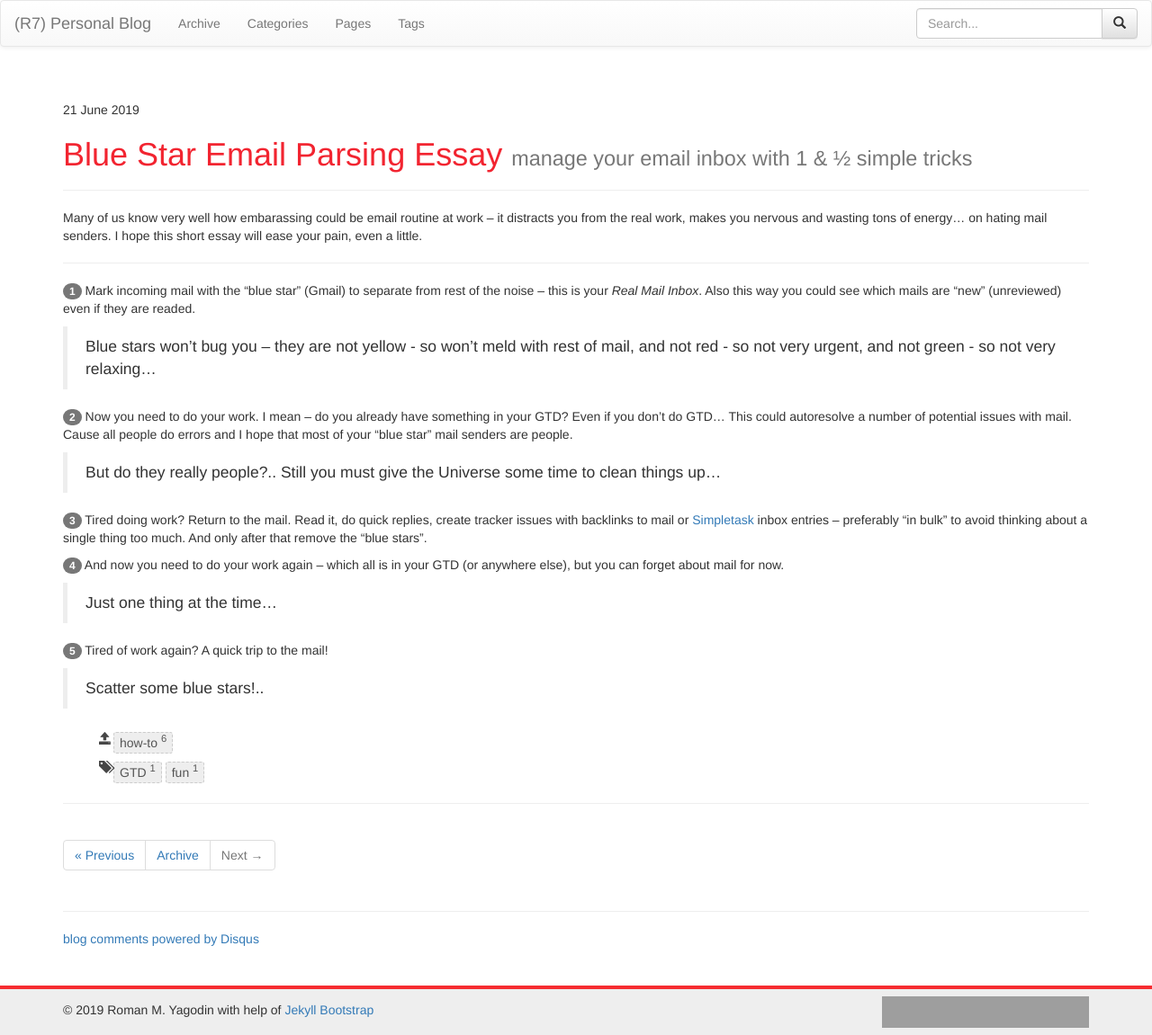
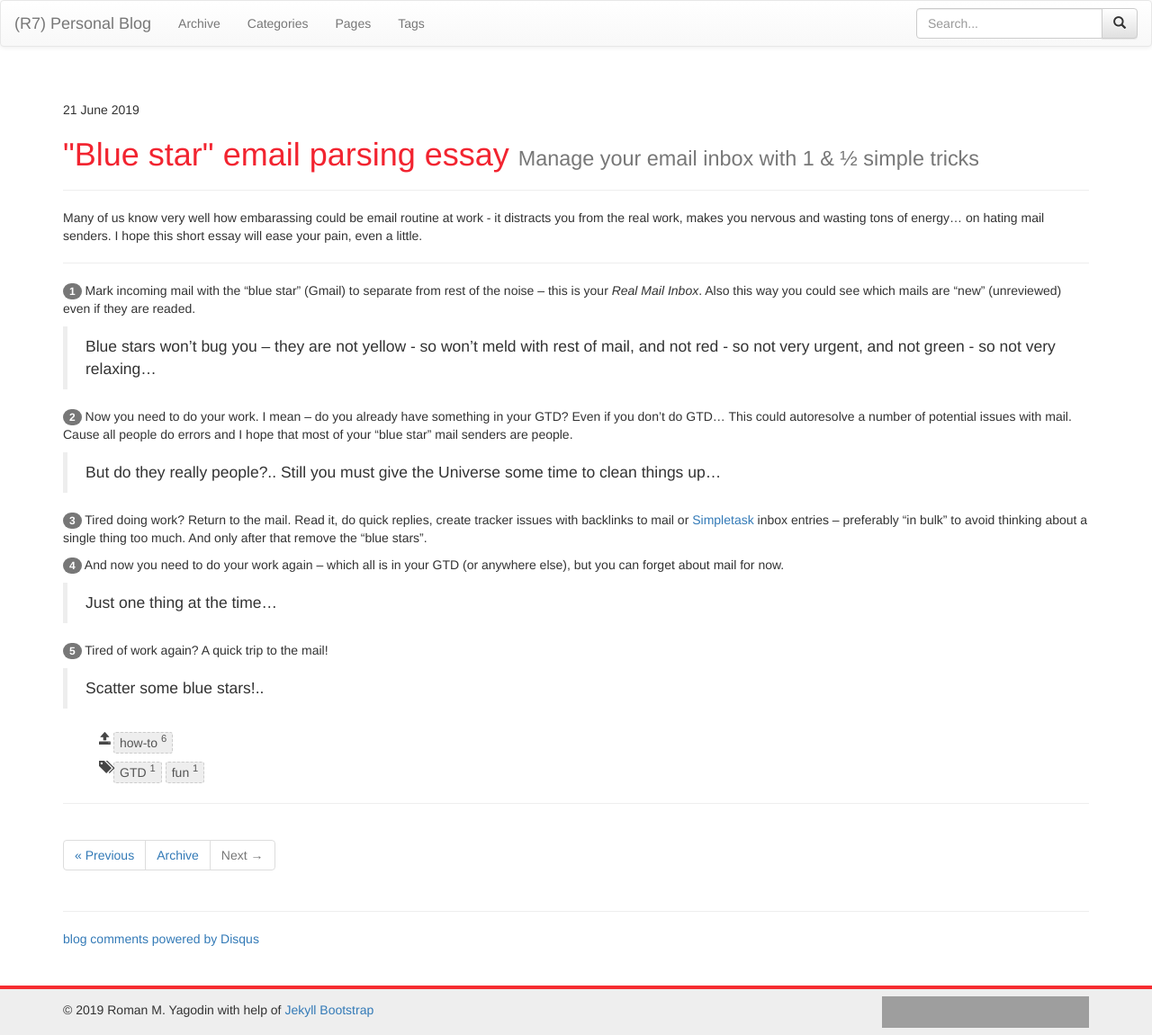
Before and after one commit to roman-yagodin/roman-yagodin.github.io, a Jekyll site: the page built from _posts/2019-06-21-blue-star-email-parsing-essay.md, in a window 1280 px wide. Shown: the whole page at 90% size. Built offline with Jekyll 4.4.1, drawn with Linux system fonts in a browser that asks for light colours; nearby versions of some CDN libraries; comment, search, counter and statistics services are not loaded; grey boxes are pictures that could not be loaded.

Commit message:
Add custom post title

```diff
--- a/_posts/2019-06-21-blue-star-email-parsing-essay.md
+++ b/_posts/2019-06-21-blue-star-email-parsing-essay.md
@@ -1,12 +1,13 @@
 ---
 layout: post
 category: how-to
-tagline: "manage your email inbox with 1 & &frac12; simple tricks"
+title: '"Blue star" email parsing essay'
+tagline: "Мanage your email inbox with 1 & &frac12; simple tricks"
 tags : [GTD, fun]
 ---
 {% include JB/setup %}
 
-Many of us know very well how embarassing could be email routine at work --
+Many of us know very well how embarassing could be email routine at work -
 it distracts you from the real work, makes you nervous and wasting tons of energy... on hating mail senders.
 I hope this short essay will ease your pain, even a little.
 
```
